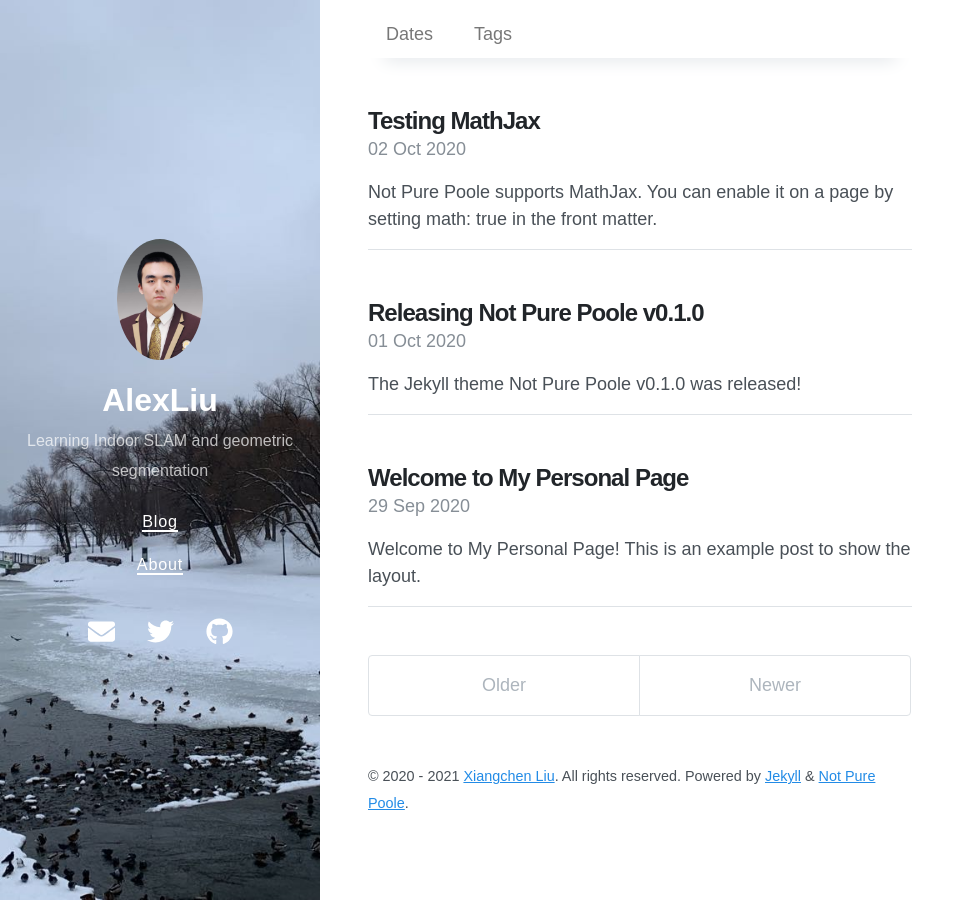
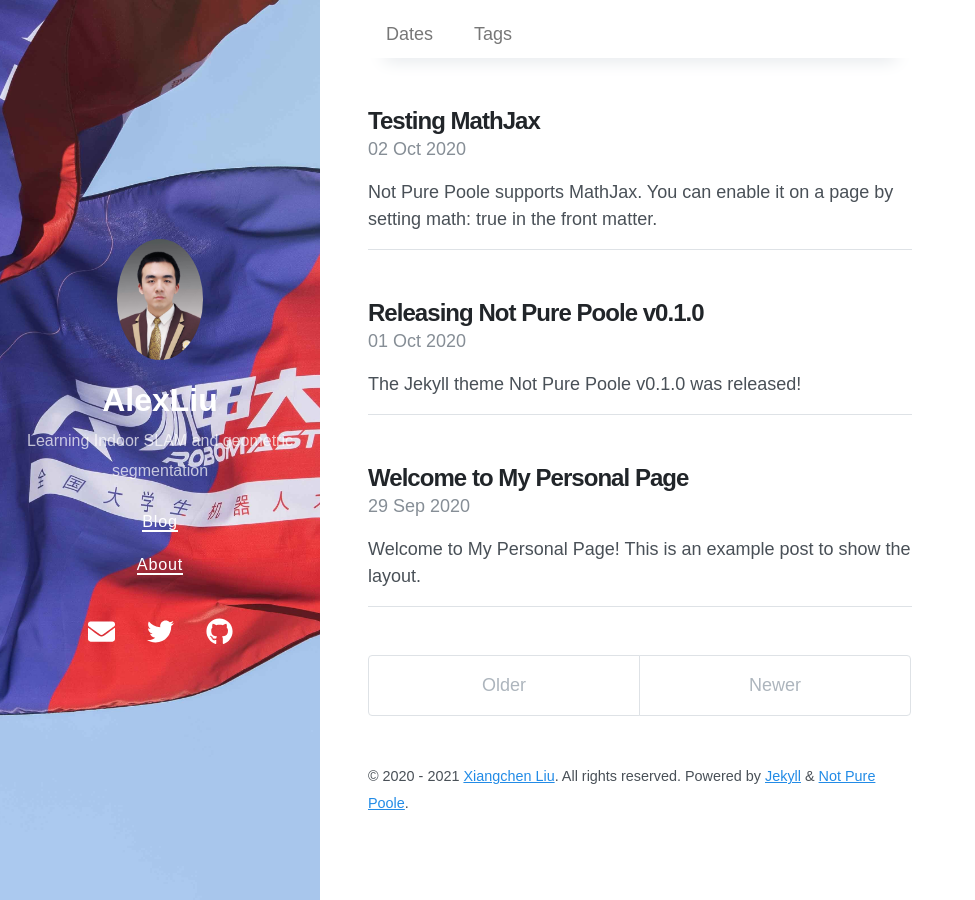
Before and after one commit to LeonGoretzkatju/LeonGoretzkatju.github.io, a Jekyll site: the page built from index.html, in a window 1280 px wide. Shown: the whole page, without its empty margins (0-975 px from the left). Built offline with Jekyll 4.4.1, drawn with Linux system fonts in a browser that asks for light colours; nearby versions of some CDN libraries; the list of posts is cut into pages by our own code.

Commit message:
small change1

```diff
--- a/_config.yml
+++ b/_config.yml
@@ -5,7 +5,7 @@ url: https://leongoretzkatju.github.io/
 avatar: /student.jpg
 paginate: 5
 permalink: pretty
-cover_image: /bg.jpeg
+cover_image: /background.jpg
 
 # Gems
 plugins:
```
Also changed, not shown: background.jpg (added).
